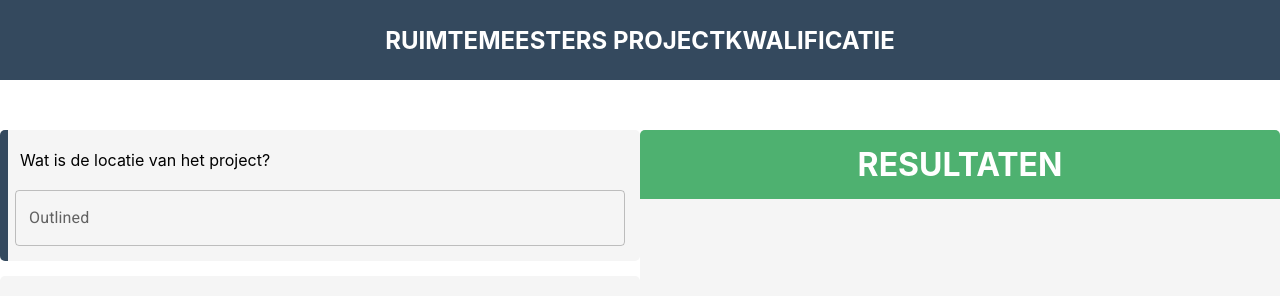
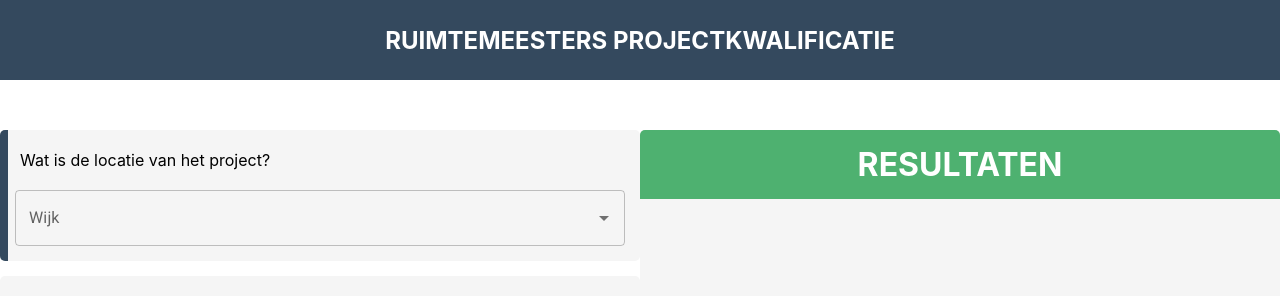
Before and after one commit to ToonvanStrijp/gezonde_stad_brabant_2021, a React (Create React App) app: page / in a window 1280 px wide. Shown: the top 296 px of the page. Built offline with nearby package versions, Linux system fonts and the light colour scheme.

Commit message:
Added wijk data (in Questionnaire.tsx), added Autocomplete to the location question

```diff
--- a/src/components/Questionnaire.tsx
+++ b/src/components/Questionnaire.tsx
@@ -1,7 +1,12 @@
 import TextField from "@mui/material/TextField";
+import Autocomplete from "@mui/material/Autocomplete";
 import { useState } from "react";
 
 import "./Questionnaire.css";
+
+const wijken = [
+  "Binnenstad", "De Groote Wielen", "Empel", "Engelen", "Graafsepoort", "Maaspoort", "Muntel / Vliert", "Noord", "Nuland", "Rosmalen Noord", "Rosmalen Zuid", "Vinkel", "West", "Zuidoost"
+]
 
 export default function Questionnare() {
   const [currentQuestion, setCurrentQuestion] = useState(0);
@@ -10,7 +15,15 @@ export default function Questionnare() {
     <div className="Questionnaire">
       <div className={currentQuestion === 0 ? "Question Active-question" : "Question"} onFocus={() => setCurrentQuestion(0)}>
         <span className="Title">Wat is de locatie van het project?</span>
-        <TextField label="Outlined" variant="outlined" />
+        <Autocomplete
+            options={wijken}
+            renderInput={(params) => (
+              <TextField
+                {...params}
+                label="Wijk"
+              />
+            )}
+          />
       </div>
 
       <div className={currentQuestion === 1 ? "Question Active-question" : "Question"} onFocus={() => setCurrentQuestion(1)}>
```
